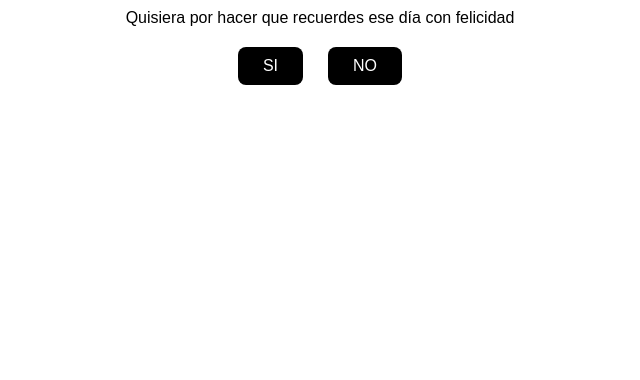
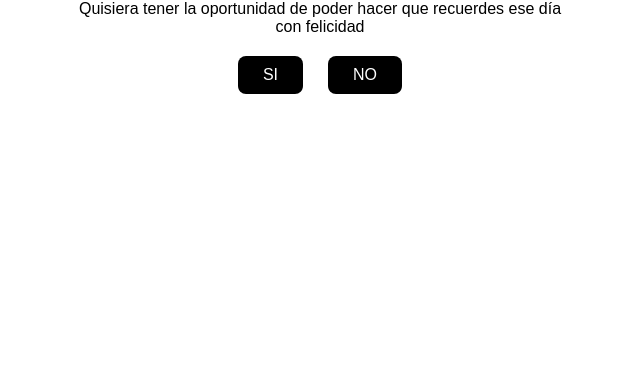
Before and after one commit to ISMARQP/inv-14-febrero, a plain HTML site: page index.html in a window 1280 px wide. Shown: the part 420-800 px from the top of the page, without its empty margins (320-960 px from the left). Drawn offline with Linux system fonts and the light colour scheme; a script that the page names is missing.

Commit message:
Update index.html

```diff
--- a/index.html
+++ b/index.html
@@ -14,7 +14,7 @@
         <script type="text/javascript" async src="https://tenor.com/embed.js"></script>
         <script type="text/javascript" async src="https://tenor.com/embed.js"></script>
         <h1>Hola mi amor ¿Me harias el honor de ser mi San Valentin?🥰</h1>
-        <p>Quisiera por hacer que recuerdes ese día con felicidad </p>
+        <p>Quisiera tener la oportunidad de poder hacer que recuerdes ese día con felicidad </p>
         <div class="btn">
             <a href="si.html">SI</a>
             <a href="no1.html">NO</a>
```
